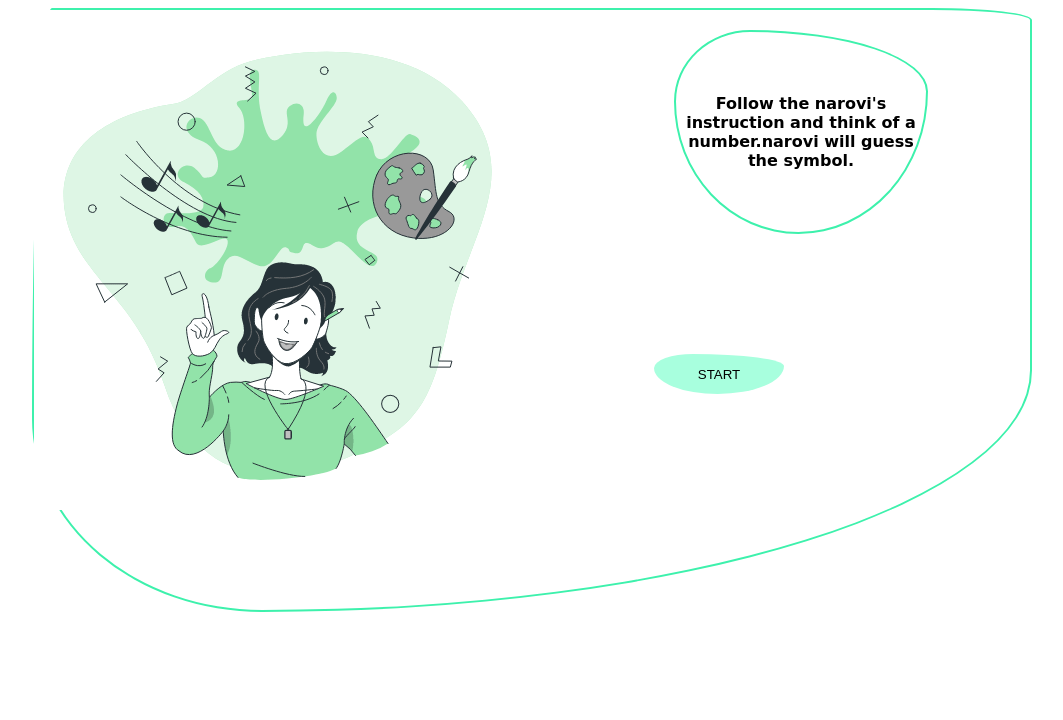
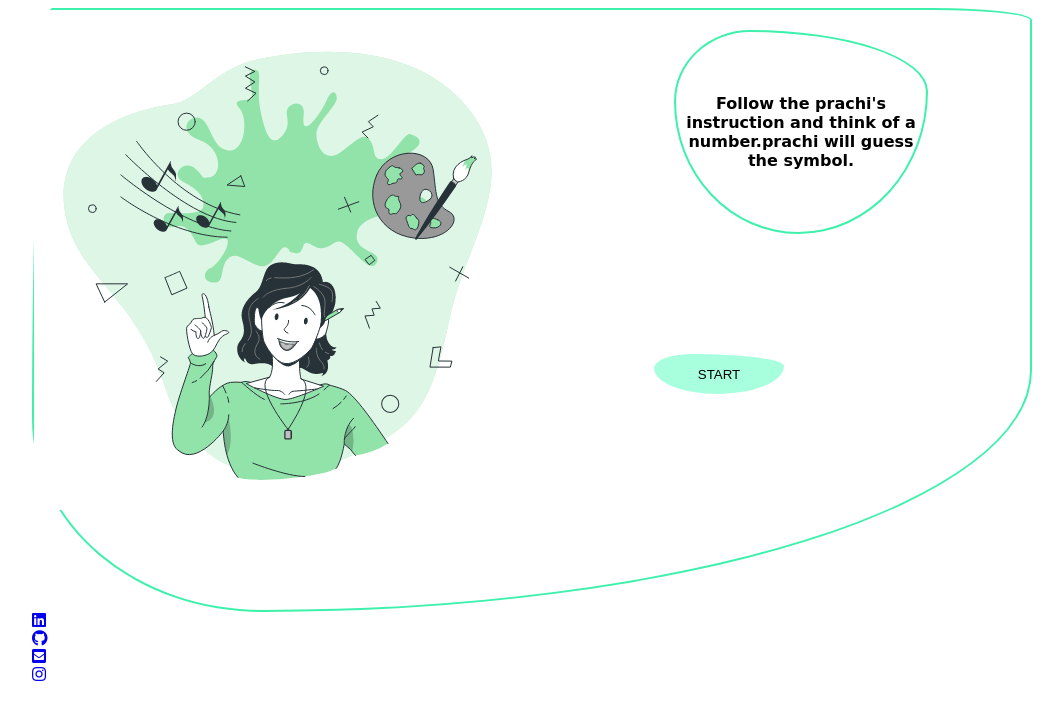
Before and after one commit to 04-tech/magic-game, a plain HTML site: page index.html in a window 1280 px wide. Shown: the whole page, without its empty margins (126-1189 px from the left). Drawn offline with Linux system fonts and the light colour scheme.

Commit message:
Update index.html

```diff
--- a/index.html
+++ b/index.html
@@ -141,7 +141,7 @@
                </div>
                <div>
                <div class="inner-box">
-                <b>Follow the  narovi's instruction and think of a number.narovi will guess the symbol.</b>
+                <b>Follow the  prachi's instruction and think of a number.prachi will guess the symbol.</b>
                </div>
                <div>
                <button id="btn">START</button>
@@ -149,6 +149,20 @@
                </div>
            </div>
        </div>
+       <div class="media">
+           <div>
+               <a href="https://www.linkedin.com/in/ayush-singhal-a17532203/"><i class="fab fa-linkedin"></i></a>
+           </div>
+           <div>
+               <a href="https://github.com/ayushsing555"><i class="fab fa-github"></i></a>
+           </div>
+           <div>
+               <a href="mailto:ayushsinghalmains@gmail.com"><i class="fas fa-envelope-square"></i></a>
+           </div>
+           <div>
+               <a href="https://www.instagram.com/ayushsinghal27/"><i class="fab fa-instagram"></i></a>
+           </div>
+       </div>
     </div>
   <script src="script.js"></script>
 </body>
```
